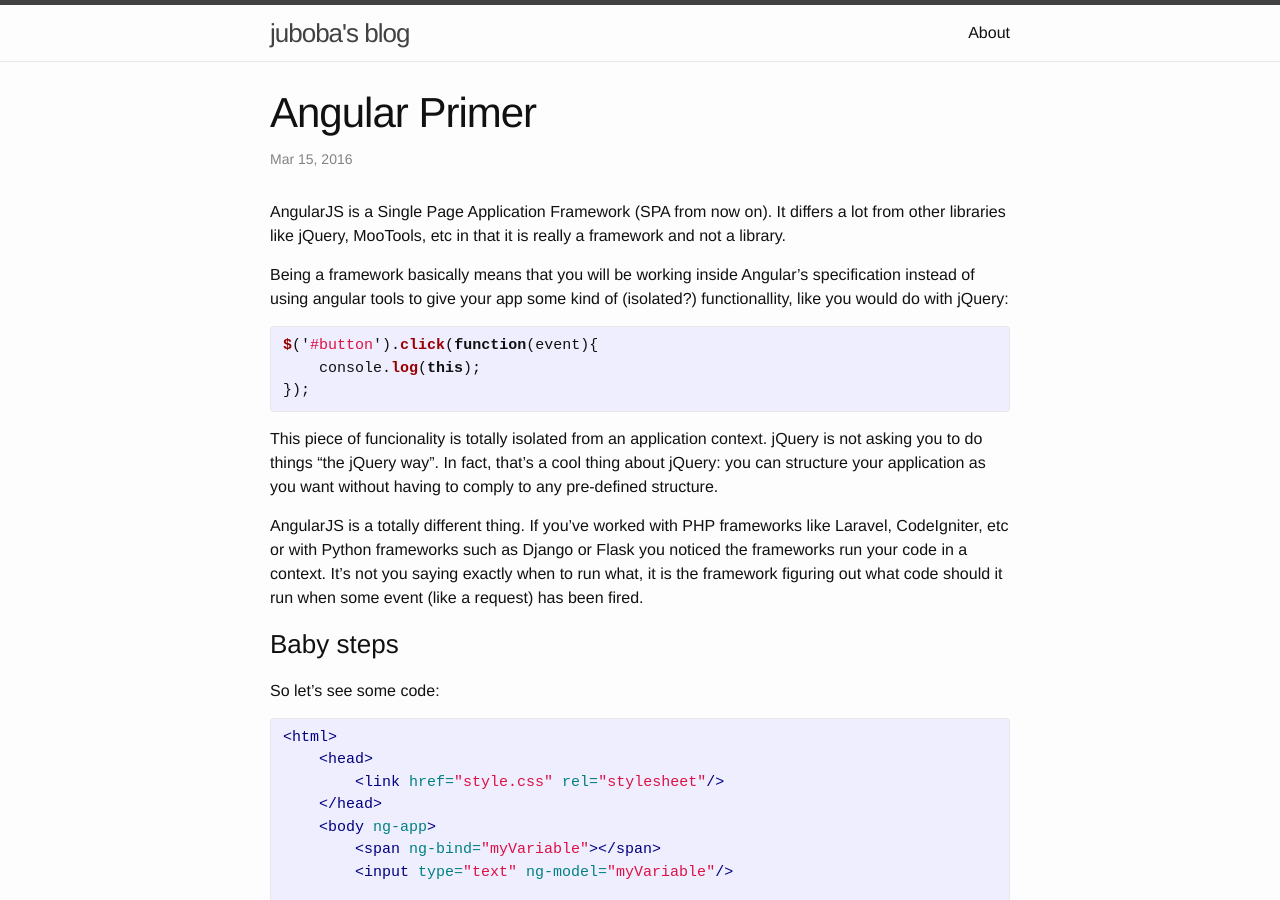
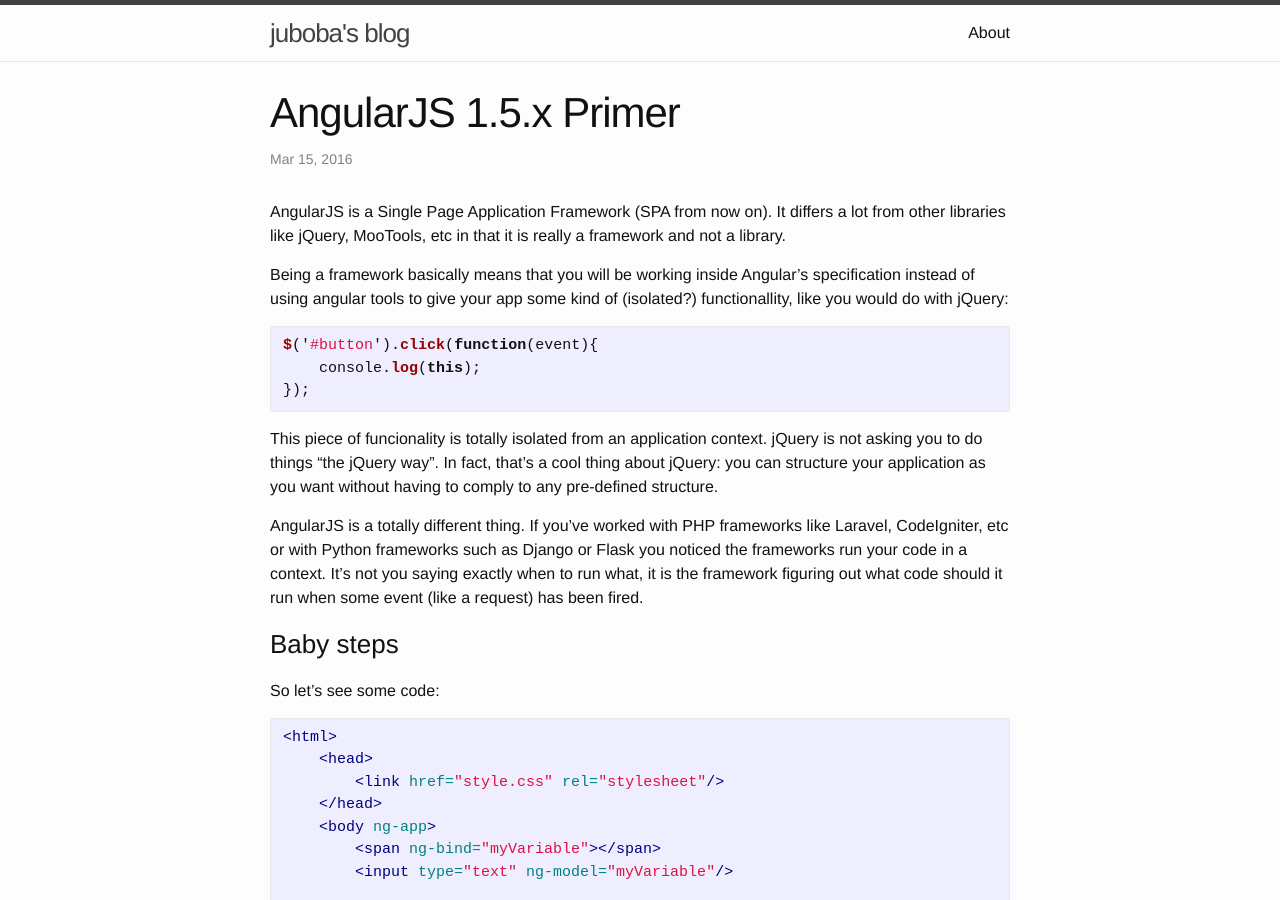
Before and after one commit to juboba/juboba.github.io, a Jekyll site: the page built from _posts/2016-06-15-angular-primer.markdown, in a window 1280 px wide and 900 px high. Built offline with Jekyll 4.4.1, drawn with Linux system fonts in a browser that asks for light colours.

Commit message:
Add Angular version.

```diff
--- a/_posts/2016-06-15-angular-primer.markdown
+++ b/_posts/2016-06-15-angular-primer.markdown
@@ -1,6 +1,6 @@
 ---
 layout: post
-title:  "Angular Primer"
+title:  "AngularJS 1.5.x Primer"
 date:   2016-03-15 11:36:00 +0100
 categories: personal
 ---
```
